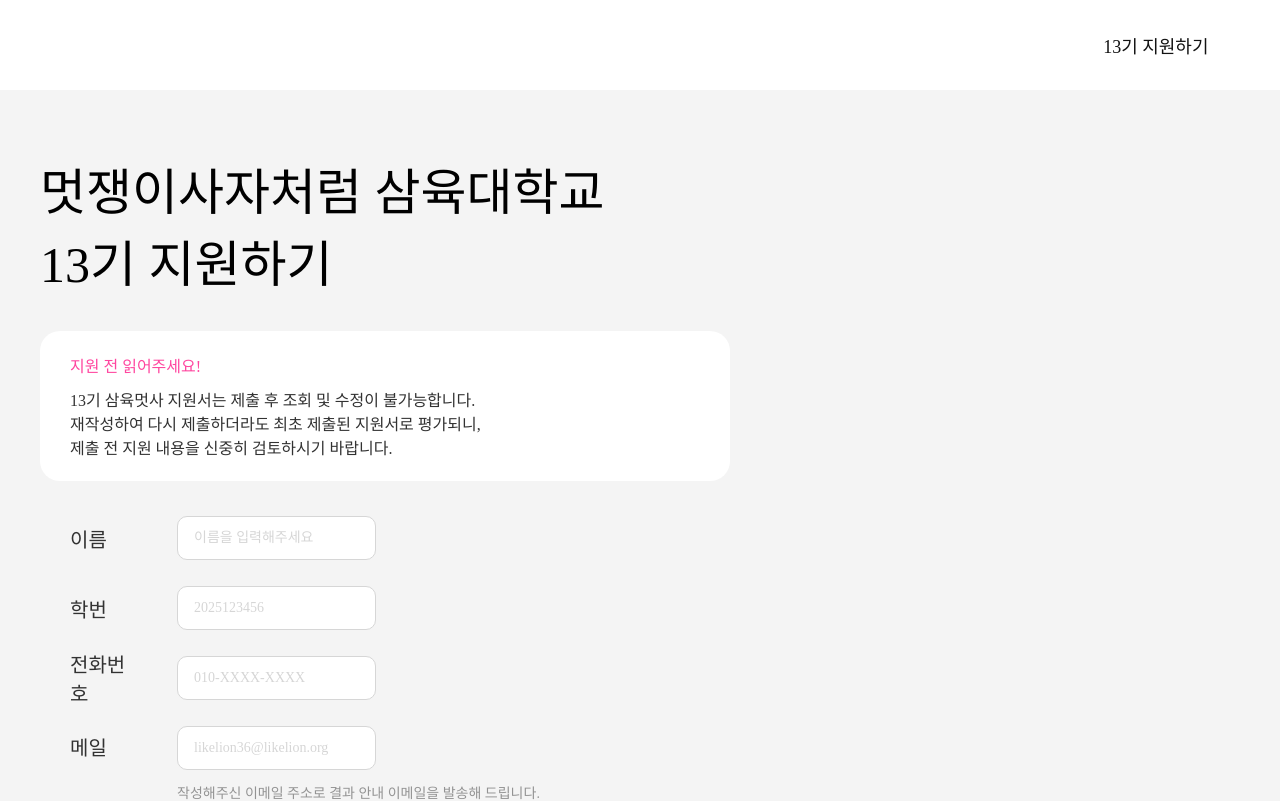
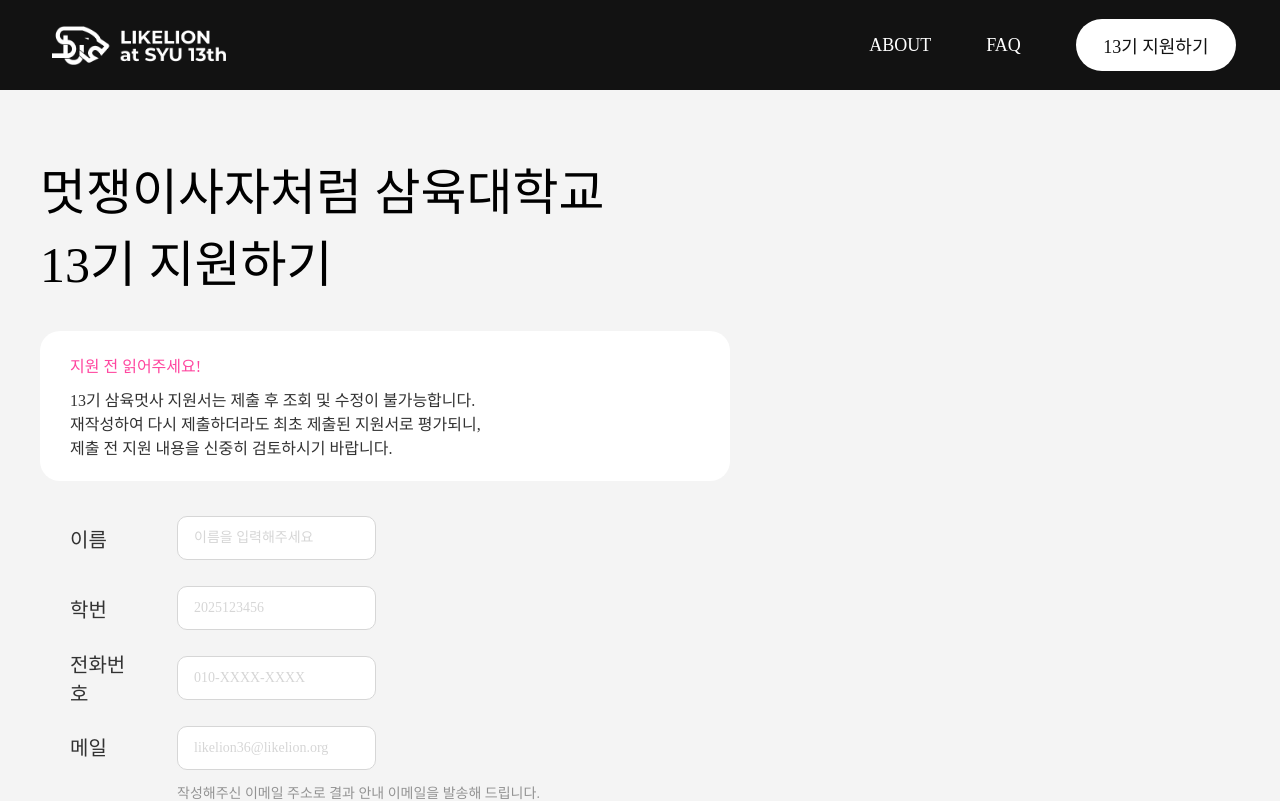
Before and after one commit to LikelionSYU13th-Recruit-Front/Recruit_React, a React (Vite) app: page /Join in a window 1280 px wide. Shown: the top 801 px of the page. Built offline with nearby package versions, Linux system fonts and the light colour scheme; a web font is replaced by a local one.

Commit message:
세부사항 커밋 완료

```diff
--- a/src/Components/Header.css
+++ b/src/Components/Header.css
@@ -20,8 +20,7 @@
     justify-content: center;
     align-items: center;
     gap: 635px;
-    z-index: 1500;
-    background-color: transparent;
+    background-color: #121212;
 }
 
 .Header-Main-Left,
@@ -29,6 +28,7 @@
     width: 190px;
     height: 55px;
     cursor: pointer;
+    z-index: 12000;
 }
 
 .Header-Main-Right {
@@ -43,6 +43,7 @@
 
 .Header-Main-Right-ABOUT, .Header-Main-Right-FAQ {
     cursor: pointer;
+    z-index: 12000;
 }
 
 .Header-Main-Right-APPLY {
--- a/src/Components/Header.jsx
+++ b/src/Components/Header.jsx
@@ -1,33 +1,59 @@
-import { Link } from 'react-scroll';
-import { useNavigate } from 'react-router-dom';
+import { scroller } from 'react-scroll';
+import { useNavigate, useLocation } from 'react-router-dom';
+import { useEffect } from 'react';
 import './Header.css';
 import logo13th from '../images/logo13th2.png';
 
 function Header() {
   const navigate = useNavigate();
+  const location = useLocation();
+
+  useEffect(() => {
+    if (location.hash) {
+      scroller.scrollTo(location.hash.replace('#', ''), {
+        smooth: true,
+        duration: 1500,
+      });
+    }
+  }, [location]);
 
   const handleMain = () => {
     navigate('/');
-    window.location.reload();
-  }
+  };
 
   const handleJoin = () => {
     navigate('/Join');
-  }
+  };
+
+  const handleScrollTo = (section) => {
+    if (location.pathname !== '/') {
+      navigate(`/#${section}`);
+    } else {
+      scroller.scrollTo(section, { smooth: true, duration: 1500 });
+    }
+  };
 
   return (
     <div className="Header-Main">
       <div className="Header-Main-Left">
-        <img src={logo13th} alt="logo13th" onClick={handleMain}/>
+        <img src={logo13th} alt="logo13th" onClick={handleMain} />
       </div>
       <div className="Header-Main-Right">
-        <Link to="RecruitAbout" smooth={true} duration={500} className="Header-Main-Right-ABOUT">
+        <div
+          className="Header-Main-Right-ABOUT"
+          onClick={() => handleScrollTo('RecruitAbout')}
+        >
           ABOUT
-        </Link>
-        <Link to="FAQ" smooth={true} duration={1800} className="Header-Main-Right-FAQ">
+        </div>
+        <div
+          className="Header-Main-Right-FAQ"
+          onClick={() => handleScrollTo('FAQ')}
+        >
           FAQ
-        </Link>
-        <div className="Header-Main-Right-APPLY" onClick={handleJoin}>13기 지원하기</div>
+        </div>
+        <div className="Header-Main-Right-APPLY" onClick={handleJoin}>
+          13기 지원하기
+        </div>
       </div>
     </div>
   );
--- a/src/ComponentsMobile/Header-Mobile.css
+++ b/src/ComponentsMobile/Header-Mobile.css
@@ -28,6 +28,7 @@
 .Header-Main-Left-Mobile img {
     width: 117px;
     height: 33px;
+    cursor: pointer;
 }
 
 .Header-Main-Right-Mobile {
--- a/src/ComponentsMobile/Header-Mobile.jsx
+++ b/src/ComponentsMobile/Header-Mobile.jsx
@@ -8,7 +8,6 @@ function HeaderMobile() {
   const navigate = useNavigate();
   const location = useLocation();
 
-  // 라우트 이동 후 특정 위치로 스크롤
   useEffect(() => {
     if (location.hash) {
       scroller.scrollTo(location.hash.replace('#', ''), {
@@ -28,7 +27,7 @@ function HeaderMobile() {
 
   const handleScrollTo = (section) => {
     if (location.pathname !== '/') {
-      navigate(`/#${section}`); // 이동 후 해시값 설정
+      navigate(`/#${section}`);
     } else {
       scroller.scrollTo(section, { smooth: true, duration: 1500 });
     }
--- a/src/ComponentsMobile/RecruitMain-Mobile.css
+++ b/src/ComponentsMobile/RecruitMain-Mobile.css
@@ -106,4 +106,5 @@
     border-radius: 85px;
     font-family: 'Pretendard-Medium';
     font-size: 16px;
+    cursor: pointer;
 }
```
